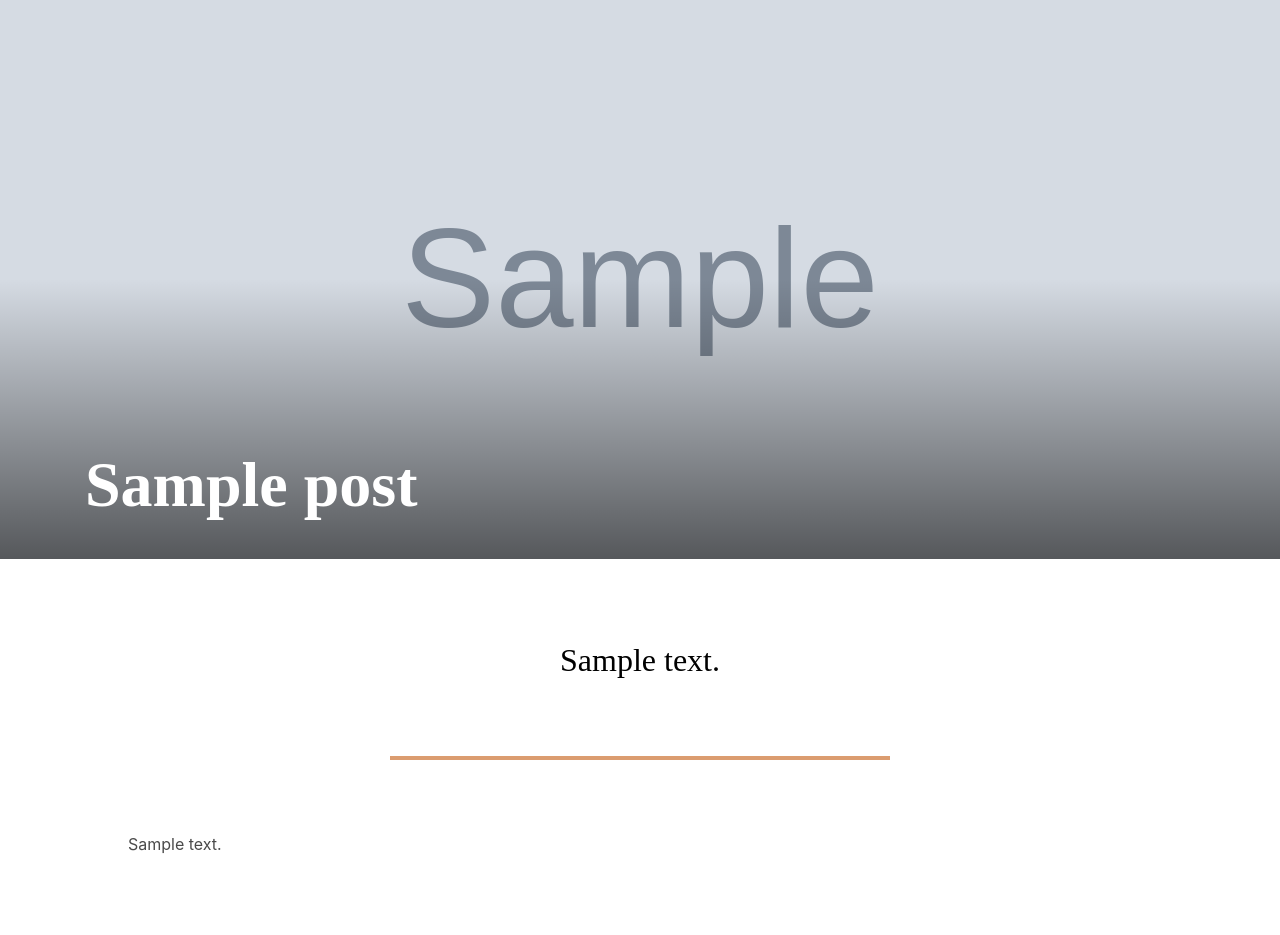
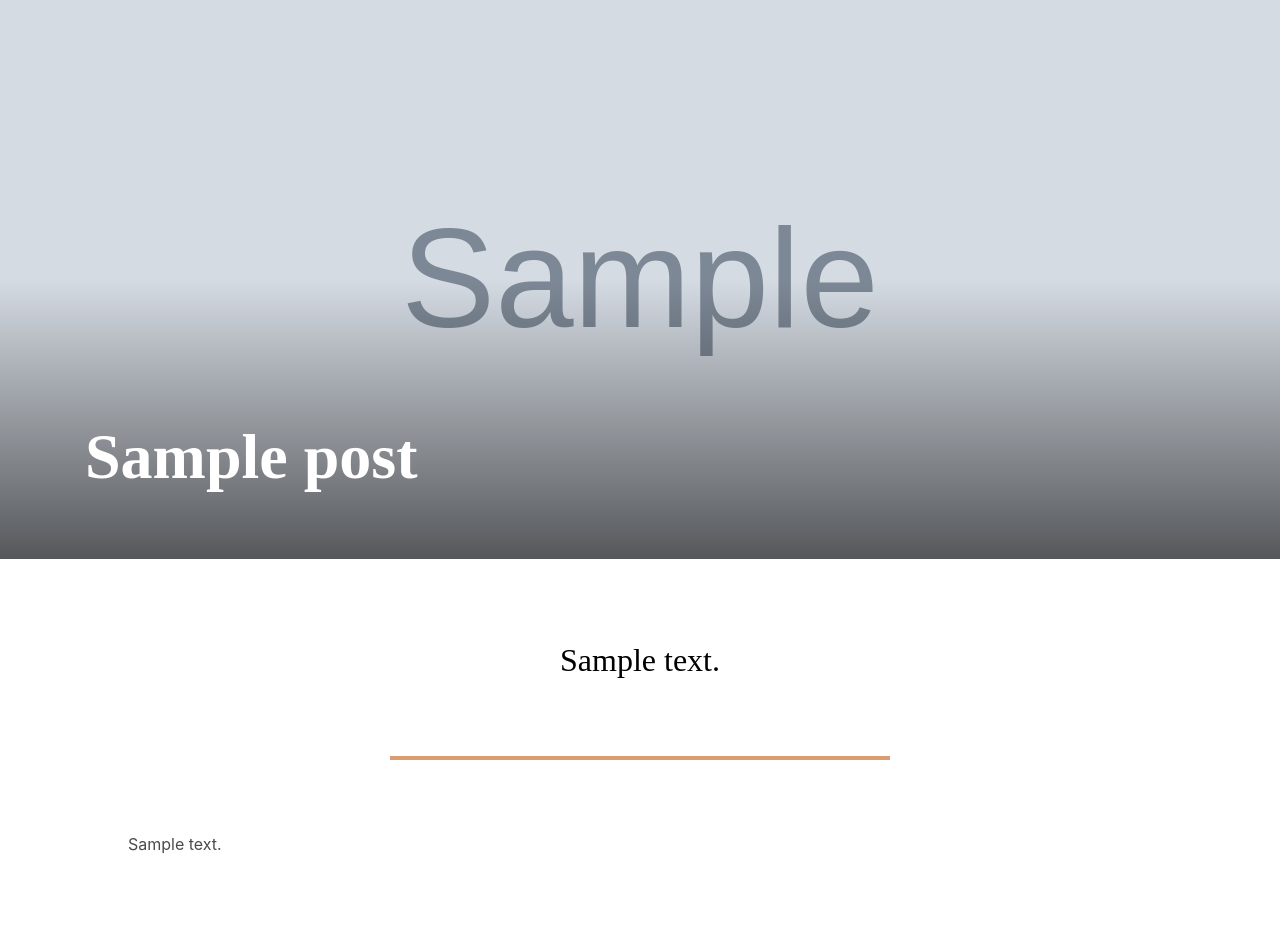
Before and after one commit to gleb-skobinsky/critics, a Django app: page /articles/1/ in a window 1280 px wide. Shown: the part 147-1082 px from the top of the page. Run offline with Django 4.2, Linux system fonts and the light colour scheme; tables that the repository leaves empty hold one stand-in row (values such as "Sample post"); grey boxes marked "Sample" are stand-in pictures; some libraries are stand-ins or nearby versions.

Commit message:
Fix line height

```diff
--- a/static/article.css
+++ b/static/article.css
@@ -30,7 +30,7 @@
   font-style: normal;
   font-weight: 700;
   font-size: 32px;
-  line-height: 1.2rem;
+  line-height: 42px;
   padding-left: 60px;
   padding-right: 60px;
 }
@@ -39,6 +39,7 @@
 @media only screen and (min-width: 600px) and (max-width: 1024px) {
     .article-heading {
         font-size: 52px;
+        line-height: 62px;
     }
 }
 
@@ -46,6 +47,7 @@
 @media only screen and (min-width: 1025px) {
     .article-heading {
         font-size: 64px;
+        line-height: 75px;
     }
 }
 
```
